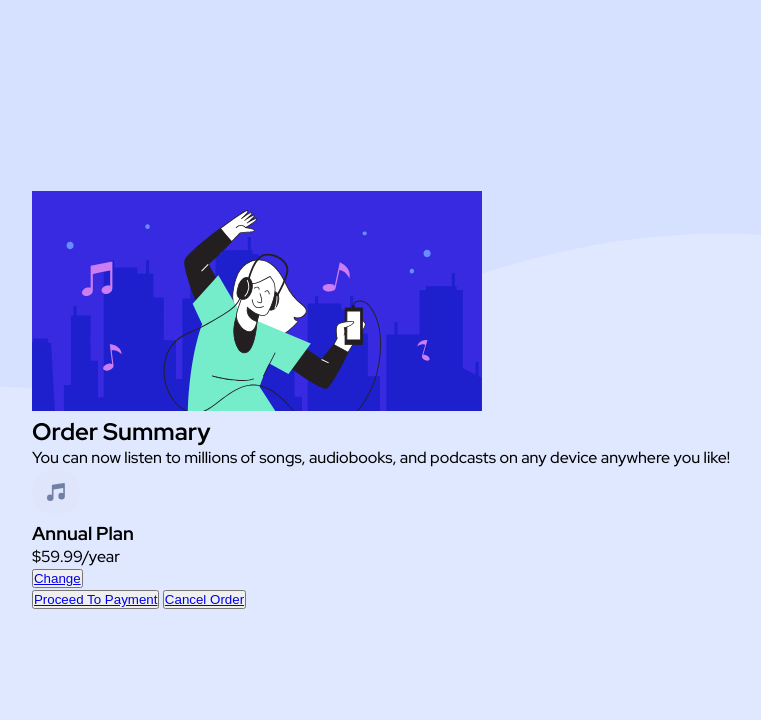
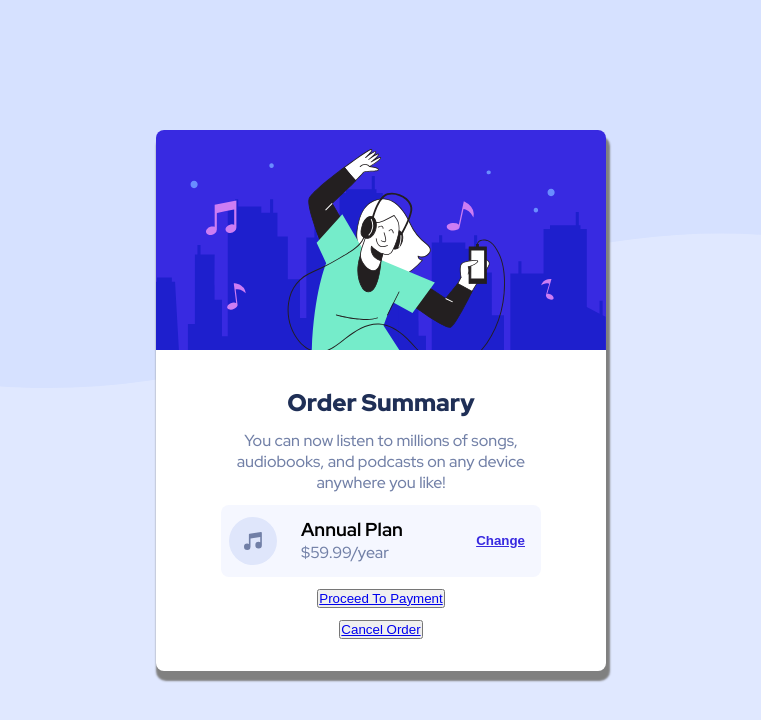
Before and after one commit to nejidevelops/Order-summary-component, a website: page index.html in a window 1280 px wide. Shown: the whole page, without its empty margins (259-1020 px from the left). Drawn offline with Linux system fonts and the light colour scheme.

Commit message:
Add styling for the card

```diff
--- a/style.css
+++ b/style.css
@@ -31,14 +31,81 @@ p {
   font-size: 16px;
 }
 
-.attribution {
+.card {
+  background: #fff;
+  width: min-content;
+  border-radius: 8px;
+  box-shadow: 2px 8px 2px 2px gray;
+}
+
+.card-image img {
+  overflow: hidden;
+  border-radius: 8px 8px 0 0;
+}
+
+.card-content {
+  display: flex;
+  flex-direction: column;
+  padding: 2rem;
+  align-items: center;
+  justify-content: center;
+  gap: 12px;
+}
+
+.card-content h1 {
+  font-weight: 900;
+  color: var(--dark-blue);
+}
+
+.card-content p {
+  color: var(--desaturated-blue);
+  font-weight: 500;
+}
+
+.card-content .content-paragraph {
+  margin: 0 2rem;
+  text-align: center;
+}
+
+.card-content .plan {
+  display: flex;
+  gap: 16px;
+  background-color: var(--very-pale-blue);
+  width: 320px;
+  padding: 12px 8px;
+  border-radius: 8px;
+  align-items: center;
+  justify-content: space-between;
+}
+
+.card-content .plan .info {
+  display: flex;
+  gap: 24px;
+}
+
+.card-content .info .info-text {
+  align-items: flex-start;
+}
+
+.card-content .plan button {
+  border: none;
+  background: transparent;
+  margin-right: 0.5rem;
+}
+
+.plan button a {
+  color: var(--bright-blue);
+  font-weight: 700;
+}
+
+/* .attribution {
   font-size: 11px;
   text-align: center;
 }
 
 .attribution a {
   color: hsl(228, 45%, 44%);
-}
+} */
 
 @media (max-width: 768px) {
   body {
```
